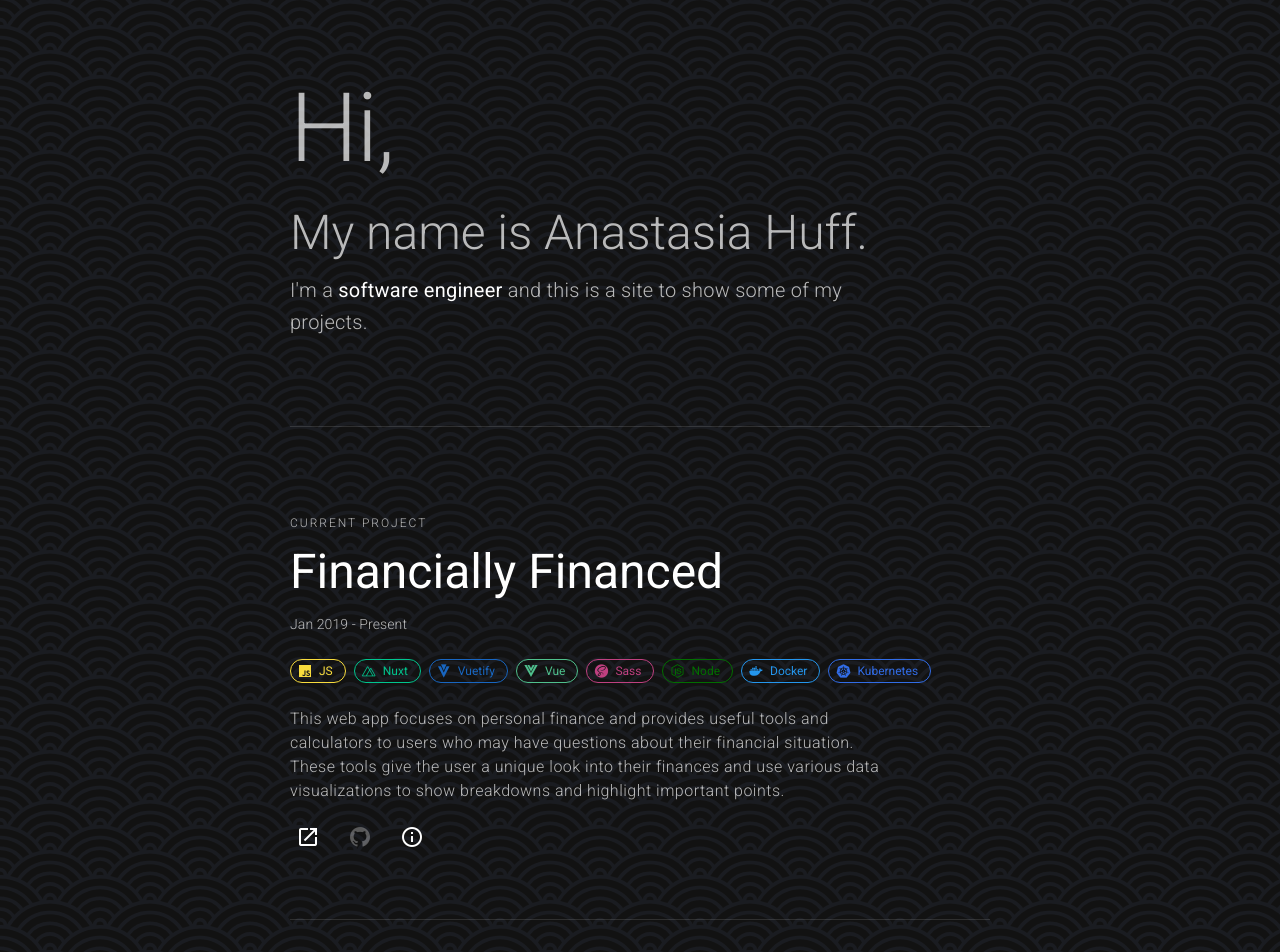
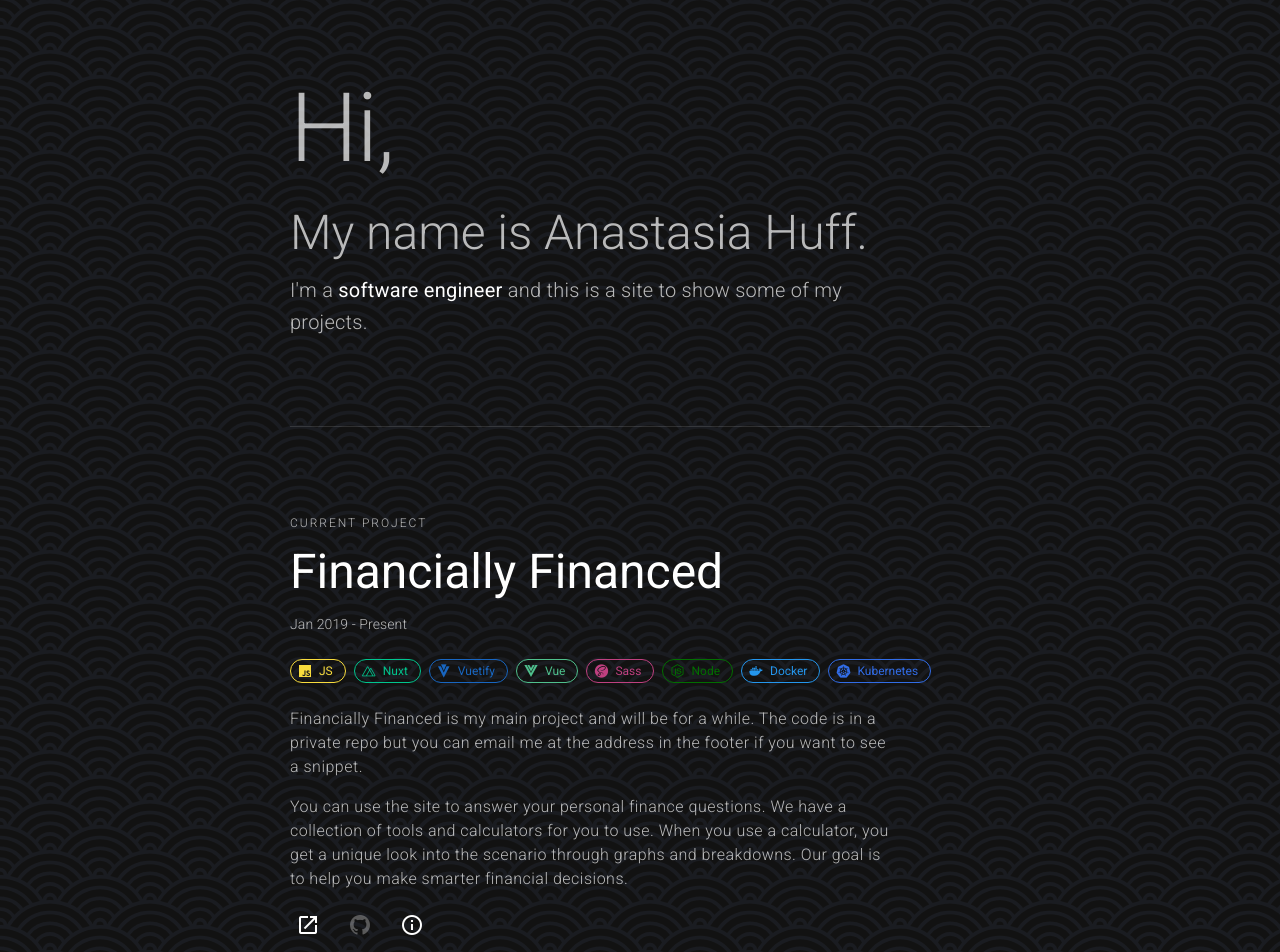
Before and after one commit to ahuff1315/anastasia-huff, a Nuxt app: page / in a window 1280 px wide. Shown: the top 952 px of the page. Built offline with nearby package versions, Linux system fonts and the light colour scheme.

Commit message:
update main project blurb

```diff
--- a/components/main-project.vue
+++ b/components/main-project.vue
@@ -17,11 +17,15 @@
         <tech-chips :technologies="tech" />
       </div>
       <p class="text-body-1 font-weight-light text--secondary">
-        This web app focuses on personal finance and provides useful tools and
-        calculators to users who may have questions about their financial
-        situation. These tools give the user a unique look into their finances
-        and use various data visualizations to show breakdowns and highlight
-        important points.
+        Financially Financed is my main project and will be for a while. The
+        code is in a private repo but you can email me at the address in the
+        footer if you want to see a snippet.
+      </p>
+      <p class="text-body-1 font-weight-light text--secondary">
+        You can use the site to answer your personal finance questions. We have
+        a collection of tools and calculators for you to use. When you use a
+        calculator, you get a unique look into the scenario through graphs and
+        breakdowns. Our goal is to help you make smarter financial decisions.
       </p>
       <div class="d-flex">
         <v-tooltip bottom>
```
